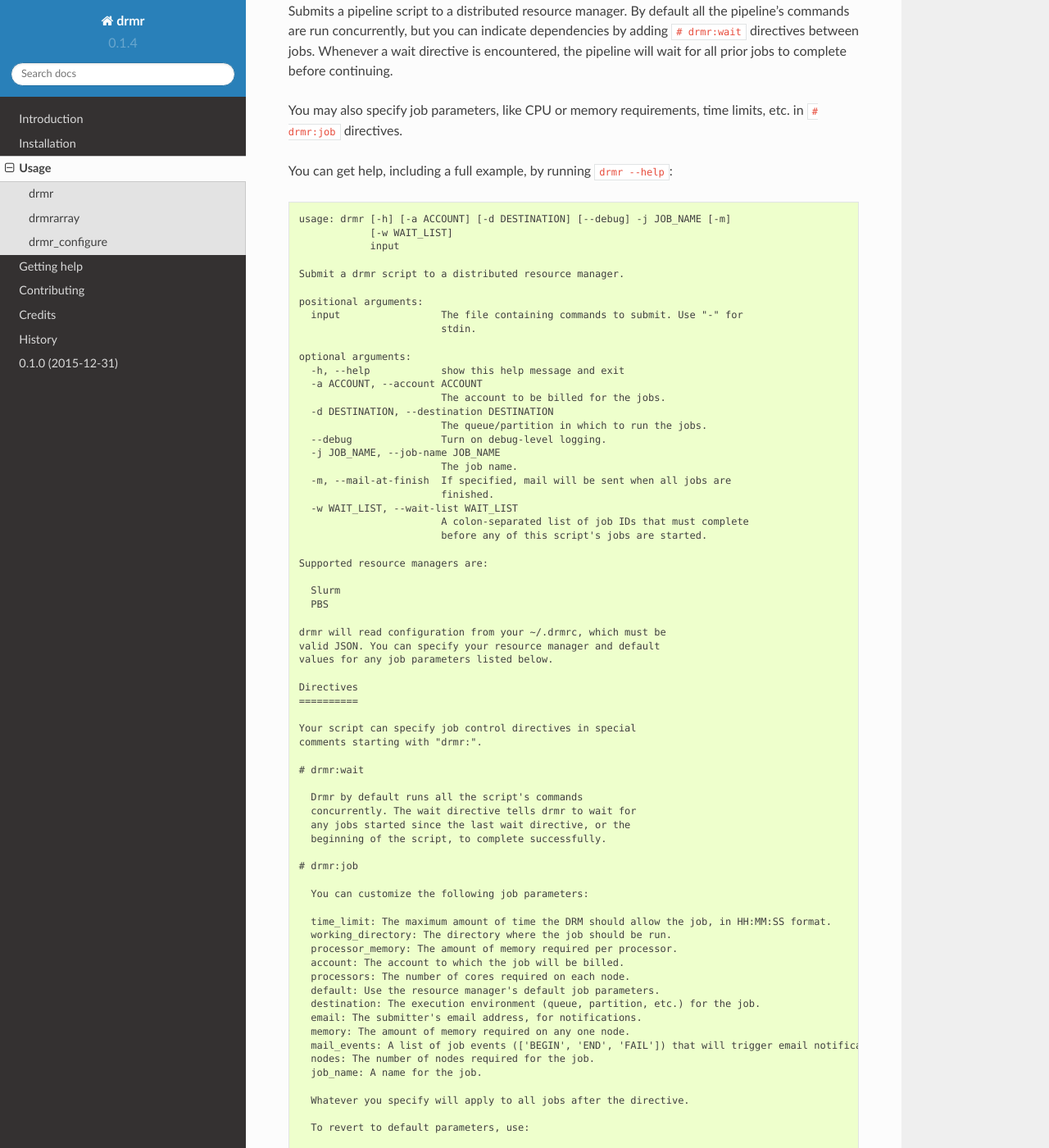
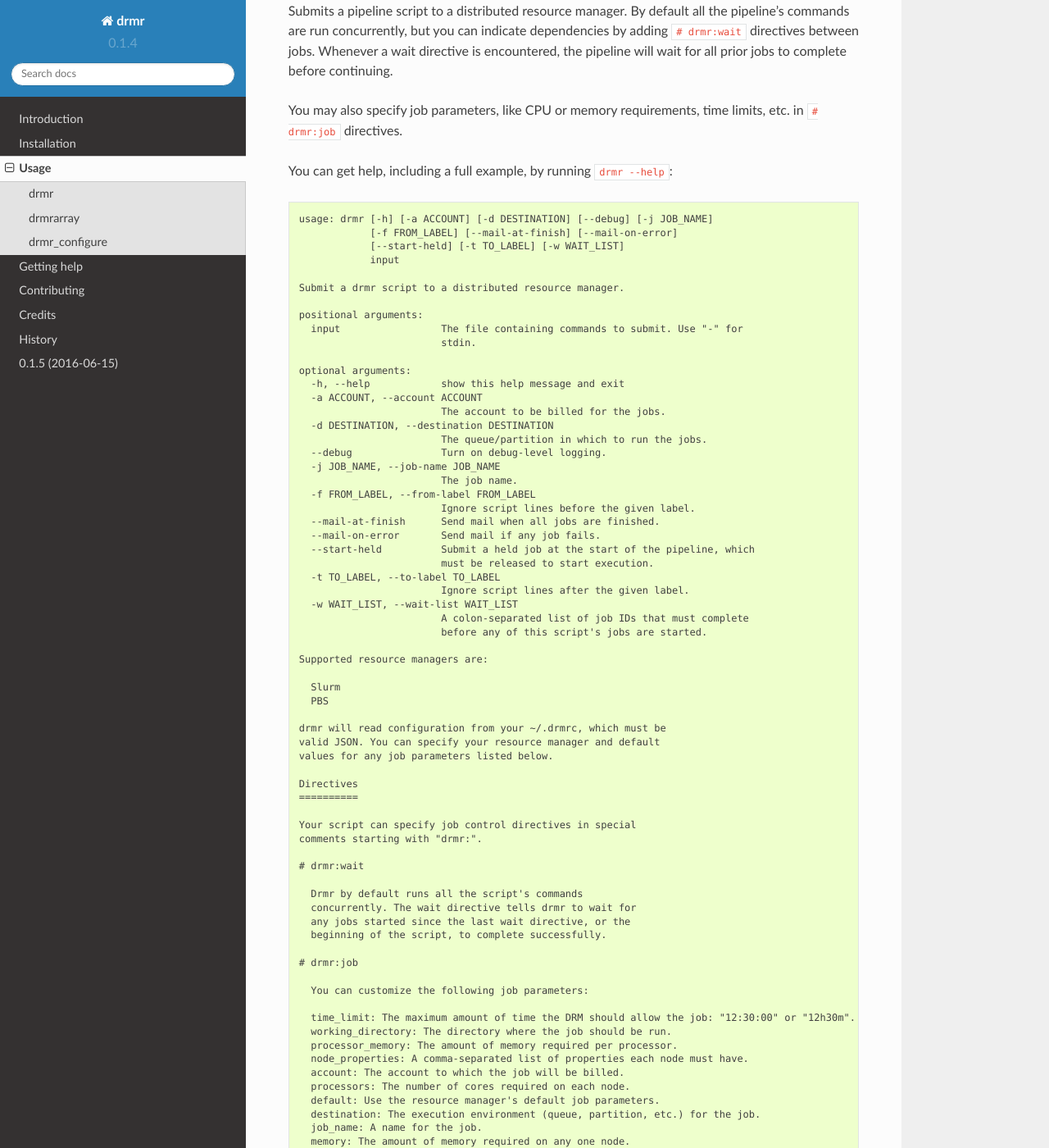
Before and after one commit to ParkerLab/drmr, a Sphinx documentation site: the page built from docs/usage.rst, in a window 1280 px wide and 1400 px high, scrolled down 214 px. Shown: the whole window at 82% size. Built offline with Sphinx 7.4.7 and the Read the Docs theme 2.0.0, drawn with Linux system fonts in a browser that asks for light colours; some of the changed text lies outside the part shown.

Commit message:
0.1.5: preparing for public release

```diff
--- a/HISTORY.rst
+++ b/HISTORY.rst
@@ -3,7 +3,7 @@
 History
 -------
 
-0.1.0 (2015-12-31)
----------------------
+0.1.5 (2016-06-15)
+------------------
 
 * First release.
--- a/docs/usage.rst
+++ b/docs/usage.rst
@@ -16,8 +16,9 @@ time limits, etc. in ``# drmr:job`` directives.
 
 You can get help, including a full example, by running ``drmr --help``::
 
-    usage: drmr [-h] [-a ACCOUNT] [-d DESTINATION] [--debug] -j JOB_NAME [-m]
-                [-w WAIT_LIST]
+    usage: drmr [-h] [-a ACCOUNT] [-d DESTINATION] [--debug] [-j JOB_NAME]
+                [-f FROM_LABEL] [--mail-at-finish] [--mail-on-error]
+                [--start-held] [-t TO_LABEL] [-w WAIT_LIST]
                 input
 
     Submit a drmr script to a distributed resource manager.
@@ -35,8 +36,14 @@ You can get help, including a full example, by running ``drmr --help``::
       --debug               Turn on debug-level logging.
       -j JOB_NAME, --job-name JOB_NAME
                             The job name.
-      -m, --mail-at-finish  If specified, mail will be sent when all jobs are
-                            finished.
+      -f FROM_LABEL, --from-label FROM_LABEL
+                            Ignore script lines before the given label.
+      --mail-at-finish      Send mail when all jobs are finished.
+      --mail-on-error       Send mail if any job fails.
+      --start-held          Submit a held job at the start of the pipeline, which
+                            must be released to start execution.
+      -t TO_LABEL, --to-label TO_LABEL
+                            Ignore script lines after the given label.
       -w WAIT_LIST, --wait-list WAIT_LIST
                             A colon-separated list of job IDs that must complete
                             before any of this script's jobs are started.
@@ -67,18 +74,18 @@ You can get help, including a full example, by running ``drmr --help``::
 
       You can customize the following job parameters:
 
-      time_limit: The maximum amount of time the DRM should allow the job, in HH:MM:SS format.
+      time_limit: The maximum amount of time the DRM should allow the job: "12:30:00" or "12h30m".
       working_directory: The directory where the job should be run.
       processor_memory: The amount of memory required per processor.
+      node_properties: A comma-separated list of properties each node must have.
       account: The account to which the job will be billed.
       processors: The number of cores required on each node.
       default: Use the resource manager's default job parameters.
       destination: The execution environment (queue, partition, etc.) for the job.
+      job_name: A name for the job.
+      memory: The amount of memory required on any one node.
+      nodes: The number of nodes required for the job.
       email: The submitter's email address, for notifications.
-      memory: The amount of memory required on any one node.
-      mail_events: A list of job events (['BEGIN', 'END', 'FAIL']) that will trigger email notifications.
-      nodes: The number of nodes required for the job.
-      job_name: A name for the job.
 
       Whatever you specify will apply to all jobs after the directive.
 
@@ -175,8 +182,9 @@ script, and will apply to all jobs in the array.
 
 You can get help, including a full example, by running `drmrarray --help`::
 
-    usage: drmrarray [-h] [-a ACCOUNT] [-d DESTINATION] [--debug] [-f] -j JOB_NAME
-                     [-m] [-w WAIT_LIST]
+    usage: drmrarray [-h] [-a ACCOUNT] [-d DESTINATION] [--debug] [-f]
+                     [-j JOB_NAME] [--mail-at-finish] [--mail-on-error]
+                     [-s SLOT_LIMIT] [-w WAIT_LIST]
                      input
 
     Submit a drmr script to a distributed resource manager as a job array.
@@ -196,8 +204,11 @@ You can get help, including a full example, by running `drmrarray --help`::
                             main array, to indicate success and completion.
       -j JOB_NAME, --job-name JOB_NAME
                             The job name.
-      -m, --mail-at-finish  If specified, mail will be sent when all jobs are
-                            finished.
+      --mail-at-finish      Send mail when all jobs are finished.
+      --mail-on-error       Send mail if any job fails.
+      -s SLOT_LIMIT, --slot-limit SLOT_LIMIT
+                            The number of jobs that will be run concurrently when
+                            the job is started, or 'all' (the default).
       -w WAIT_LIST, --wait-list WAIT_LIST
                             A colon-separated list of job IDs that must complete
                             before any of this script's jobs are started.
@@ -221,18 +232,18 @@ You can get help, including a full example, by running `drmrarray --help`::
 
       You can customize the following job parameters:
 
-      time_limit: The maximum amount of time the DRM should allow the job, in HH:MM:SS format.
+      time_limit: The maximum amount of time the DRM should allow the job: "12:30:00" or "12h30m".
       working_directory: The directory where the job should be run.
       processor_memory: The amount of memory required per processor.
+      node_properties: A comma-separated list of properties each node must have.
       account: The account to which the job will be billed.
       processors: The number of cores required on each node.
       default: Use the resource manager's default job parameters.
       destination: The execution environment (queue, partition, etc.) for the job.
+      job_name: A name for the job.
+      memory: The amount of memory required on any one node.
+      nodes: The number of nodes required for the job.
       email: The submitter's email address, for notifications.
-      memory: The amount of memory required on any one node.
-      mail_events: A list of job events (['BEGIN', 'END', 'FAIL']) that will trigger email notifications.
-      nodes: The number of nodes required for the job.
-      job_name: A name for the job.
 
       Whatever you specify will apply to all jobs after the directive.
 
@@ -253,12 +264,12 @@ Creates the drmr configuration file, `.drmrc`. It will try to detect
 the DRM in use on your system, but you can specify it explicitly, as
 well as a default account or destination for your jobs.
 
-usage: drmr_configure [-h] [-a ACCOUNT] [-d DESTINATION] [-o]
-                      [-r RESOURCE_MANAGER]
+Help is available by running `drmr_configure --help`::
 
-Generate a drmr configuration file for your local environment.
+    usage: drmr_configure [-h] [-a ACCOUNT] [-d DESTINATION] [-o]
+                          [-r RESOURCE_MANAGER]
 
-Help is available by running `drmr_configure --help`::
+    Generate a drmr configuration file for your local environment.
 
     optional arguments:
       -h, --help            show this help message and exit
--- a/requirements.txt
+++ b/requirements.txt
@@ -1,4 +1,2 @@
-pysam
-python-levenshtein
-sexpdata
-wheel==0.23.0
+Jinja2
+lxml
--- a/setup.py
+++ b/setup.py
@@ -36,7 +36,7 @@ setup(
     install_requires=requirements,
     license="GPLv3+",
     zip_safe=False,
-    keywords='DRM pipeline',
+    keywords='DRM distributed resource workload manager pipeline',
     classifiers=[
         'Development Status :: 2 - Pre-Alpha',
         'Intended Audience :: Developers',
```
Also changed, not shown: other parts of docs/usage.rst (+3 -3 lines), README.rst (+22 -17 lines), docs/installation.rst (+13 -5 lines), 4 other files.
